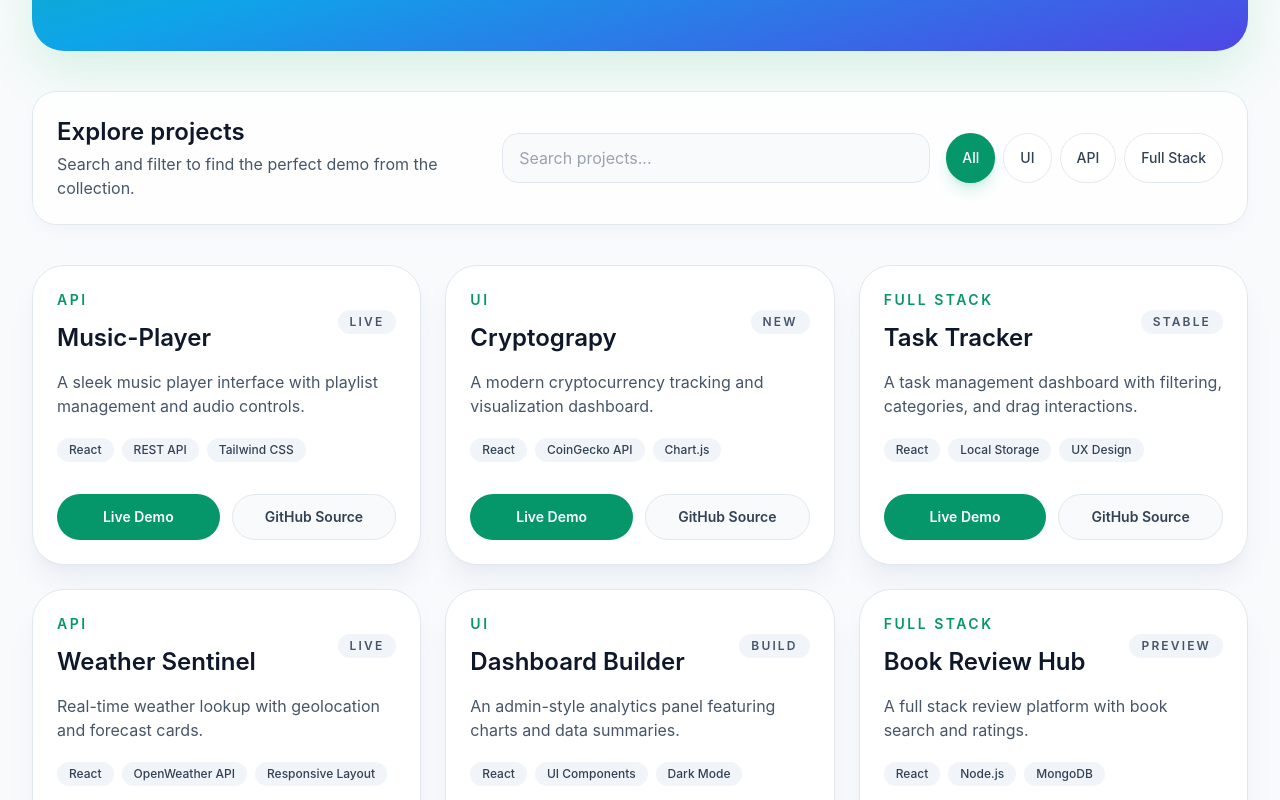
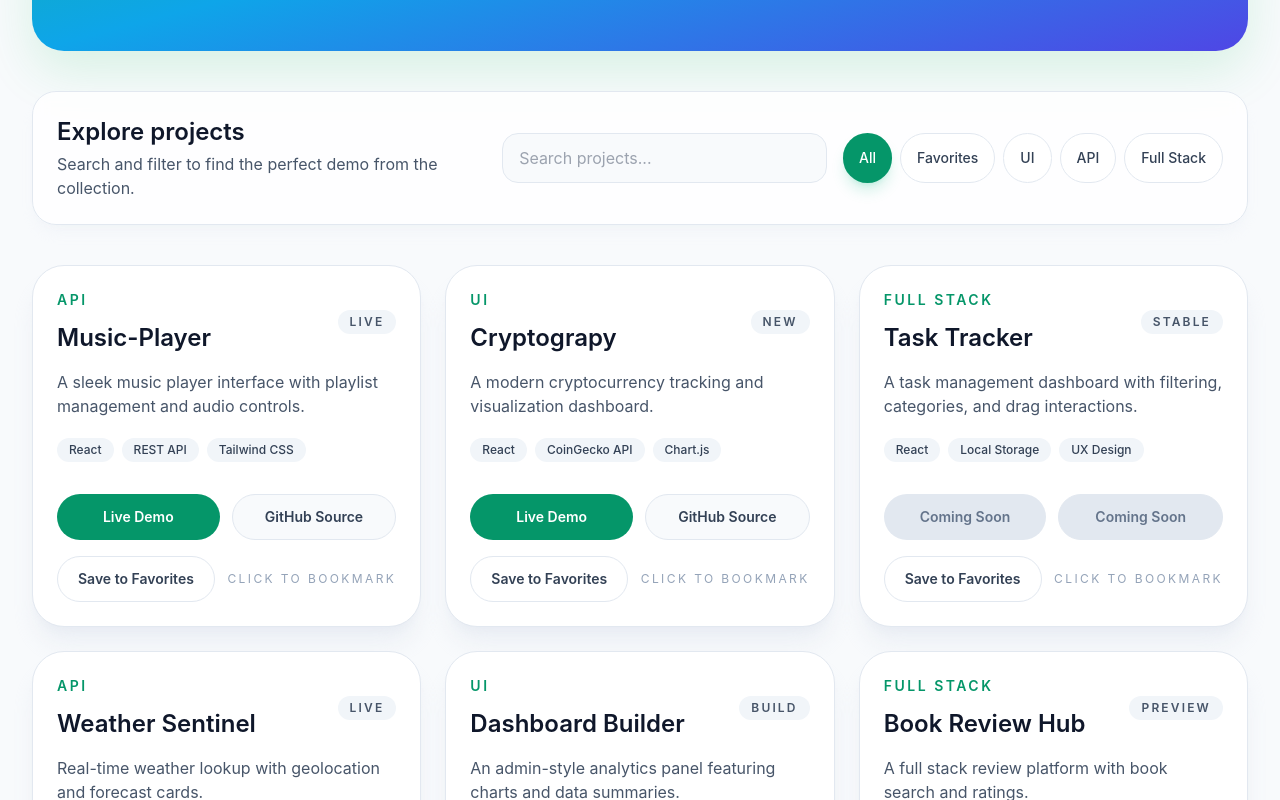
Before and after one commit to MuhammadIsmailTech/React-projects, a React (Create React App) app in the folder Main-Dashboard/: page / in a window 1280 px wide. Shown: the part 380-1180 px from the top of the page. Built offline with nearby package versions, Linux system fonts and the light colour scheme.

Commit message:
make some functionalities in main dashboard

```diff
--- a/Main-Dashboard/src/App.js
+++ b/Main-Dashboard/src/App.js
@@ -6,12 +6,26 @@ import ProjectCard from './components/ProjectCard';
 import Footer from './components/Footer';
 import projectsData from './data/projects';
 
-const categories = ['All', 'UI', 'API', 'Full Stack'];
+const categories = ['All', 'Favorites', 'UI', 'API', 'Full Stack'];
 
 function App() {
   const [searchTerm, setSearchTerm] = useState('');
   const [activeCategory, setActiveCategory] = useState('All');
   const [darkMode, setDarkMode] = useState(false);
+  const [favorites, setFavorites] = useState(() => {
+    if (typeof window === 'undefined') return [];
+    return JSON.parse(localStorage.getItem('project-favorites') || '[]');
+  });
+
+  const toggleFavorite = (projectId) => {
+    setFavorites((current) => {
+      const next = current.includes(projectId)
+        ? current.filter((id) => id !== projectId)
+        : [...current, projectId];
+      localStorage.setItem('project-favorites', JSON.stringify(next));
+      return next;
+    });
+  };
 
   const filteredProjects = useMemo(() => {
     return projectsData.filter((project) => {
@@ -19,10 +33,14 @@ function App() {
         field.toLowerCase().includes(searchTerm.toLowerCase())
       );
 
-      const matchesCategory = activeCategory === 'All' || project.category === activeCategory;
+      const matchesCategory =
+        activeCategory === 'All' ||
+        (activeCategory === 'Favorites' && favorites.includes(project.id)) ||
+        project.category === activeCategory;
+
       return matchesSearch && matchesCategory;
     });
-  }, [searchTerm, activeCategory]);
+  }, [searchTerm, activeCategory, favorites]);
 
   return (
     <div className={darkMode ? 'dark' : ''}>
@@ -69,6 +87,7 @@ function App() {
           </section>
 
           <motion.section
+            id="projects"
             initial={{ opacity: 0, y: 20 }}
             animate={{ opacity: 1, y: 0 }}
             transition={{ duration: 0.6, ease: 'easeOut' }}
@@ -77,7 +96,13 @@ function App() {
             <div className="grid gap-6 md:grid-cols-2 xl:grid-cols-3">
               {filteredProjects.length > 0 ? (
                 filteredProjects.map((project, index) => (
-                  <ProjectCard key={project.id} project={project} index={index} />
+                  <ProjectCard
+                    key={project.id}
+                    project={project}
+                    index={index}
+                    isFavorite={favorites.includes(project.id)}
+                    onToggleFavorite={() => toggleFavorite(project.id)}
+                  />
                 ))
               ) : (
                 <div className="col-span-full rounded-3xl border border-dashed border-slate-300 bg-slate-100 p-12 text-center text-slate-600 dark:border-slate-700 dark:bg-slate-900 dark:text-slate-300">
--- a/Main-Dashboard/src/components/ProjectCard.js
+++ b/Main-Dashboard/src/components/ProjectCard.js
@@ -1,6 +1,9 @@
 import { motion } from 'framer-motion';
 
-const ProjectCard = ({ project, index }) => {
+const ProjectCard = ({ project, index, isFavorite, onToggleFavorite }) => {
+  const hasLiveLink = project.liveLink && project.liveLink !== '#';
+  const hasGithubLink = project.githubLink && project.githubLink !== '#';
+
   return (
     <motion.article
       initial={{ opacity: 0, y: 30 }}
@@ -8,7 +11,7 @@ const ProjectCard = ({ project, index }) => {
       transition={{ duration: 0.5, delay: index * 0.08 }}
       className="group rounded-[2rem] border border-slate-200 bg-white p-6 shadow-xl shadow-slate-200/60 transition duration-300 hover:-translate-y-1 hover:shadow-emerald-200/40 dark:border-slate-800 dark:bg-slate-900 dark:shadow-none"
     >
-      <div className="mb-4 flex items-center justify-between">
+      <div className="mb-4 flex items-center justify-between gap-4">
         <div>
           <p className="text-sm font-semibold uppercase tracking-[0.18em] text-emerald-600">{project.category}</p>
           <h3 className="mt-3 text-2xl font-semibold text-slate-900 dark:text-slate-100">{project.name}</h3>
@@ -28,6 +31,7 @@ const ProjectCard = ({ project, index }) => {
       </div>
 
       <div className="mt-8 flex flex-col gap-3 sm:flex-row">
+        {hasLiveLink ? (
           <a
             href={project.liveLink}
             target="_blank"
@@ -36,6 +40,18 @@ const ProjectCard = ({ project, index }) => {
           >
             Live Demo
           </a>
+        ) : (
+          <button
+            type="button"
+            disabled
+            className="inline-flex flex-1 cursor-not-allowed items-center justify-center rounded-3xl bg-slate-200 px-5 py-3 text-sm font-semibold text-slate-500 transition dark:bg-slate-800 dark:text-slate-400"
+            title="Live demo coming soon"
+          >
+            Coming Soon
+          </button>
+        )}
+
+        {hasGithubLink ? (
           <a
             href={project.githubLink}
             target="_blank"
@@ -44,6 +60,31 @@ const ProjectCard = ({ project, index }) => {
           >
             GitHub Source
           </a>
+        ) : (
+          <button
+            type="button"
+            disabled
+            className="inline-flex flex-1 cursor-not-allowed items-center justify-center rounded-3xl border border-slate-200 bg-slate-200 px-5 py-3 text-sm font-semibold text-slate-500 transition dark:border-slate-700 dark:bg-slate-800 dark:text-slate-400"
+            title="Source unavailable"
+          >
+            Coming Soon
+          </button>
+        )}
+      </div>
+
+      <div className="mt-4 flex items-center justify-between gap-3">
+        <button
+          type="button"
+          onClick={onToggleFavorite}
+          className={`inline-flex items-center justify-center rounded-3xl px-5 py-3 text-sm font-semibold transition ${
+            isFavorite
+              ? 'bg-emerald-600 text-white shadow-lg shadow-emerald-500/20'
+              : 'border border-slate-200 bg-white text-slate-700 hover:border-emerald-400 hover:bg-slate-50 dark:border-slate-700 dark:bg-slate-950 dark:text-slate-200 dark:hover:bg-slate-900'
+          }`}
+        >
+          {isFavorite ? 'Saved to Favorites' : 'Save to Favorites'}
+        </button>
+        <span className="text-xs uppercase tracking-[0.2em] text-slate-400">Click to bookmark</span>
       </div>
     </motion.article>
   );
--- a/Main-Dashboard/src/data/projects.js
+++ b/Main-Dashboard/src/data/projects.js
@@ -16,7 +16,7 @@ const projects = [
     tech: ['React', 'CoinGecko API', 'Chart.js'],
     category: 'UI',
     status: 'New',
-    liveLink: 'https://react-projects-puce-three.vercel.app/dashboard',
+    liveLink: 'https://react-projects-puce-three.vercel.app/',
     githubLink: 'https://github.com/MuhammadIsmailTech/React-projects/tree/main/Cryptograpy'
   },
   {
```
Lines whose indentation alone changed are shown as unchanged.
